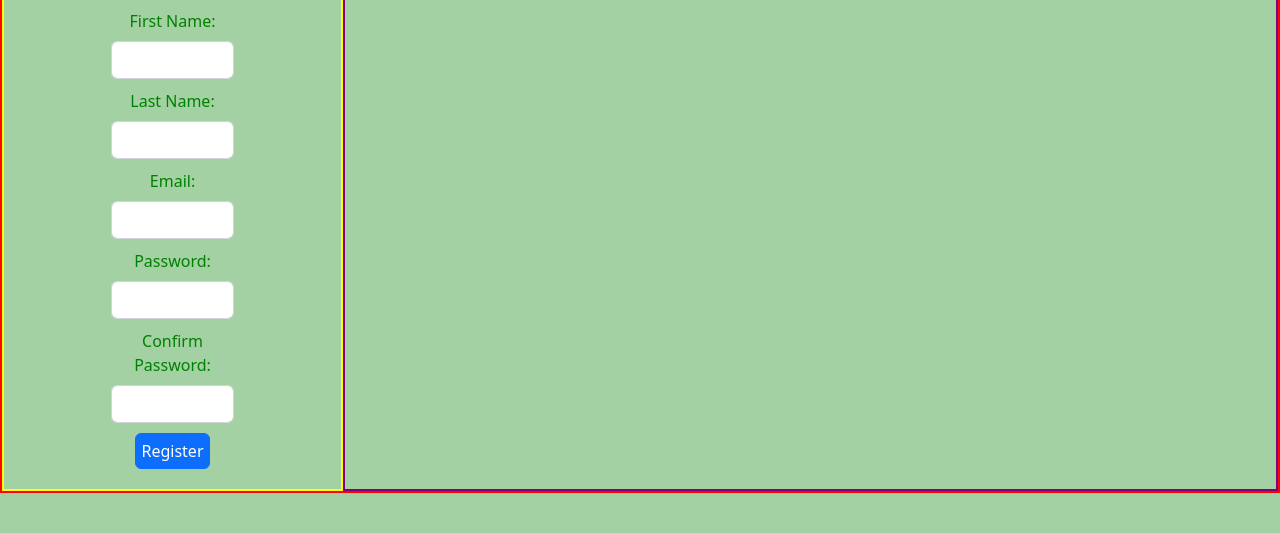
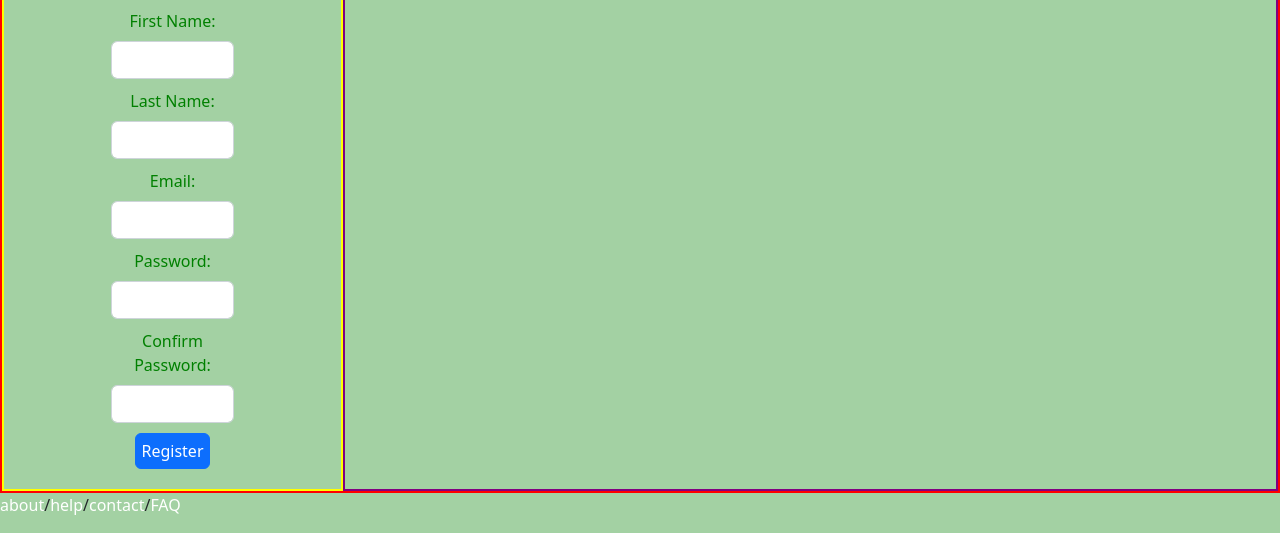
Before and after one commit to albertbravo650/Projects, a Flask app: page / in a window 1280 px wide. Shown: the part 429-962 px from the top of the page. Before the commit the page ends 922 px from the top, so only its background shows below. Run offline with Flask 3, Linux system fonts and the light colour scheme.

Commit message:
next commit

```diff
--- a/python/profile/flask_app/static/style.css
+++ b/python/profile/flask_app/static/style.css
@@ -55,3 +55,7 @@ label {
     flex: 3;
     padding: 20px;
 }
+
+.bottomBar {
+    display: flex;
+}
--- a/python/profile/flask_app/static/style2.css
+++ b/python/profile/flask_app/static/style2.css
@@ -45,3 +45,7 @@ a {
     flex: 3;
     padding: 20px;
 }
+
+.bottomBar {
+    display: flex;
+}
--- a/python/profile/flask_app/templates/home.html
+++ b/python/profile/flask_app/templates/home.html
@@ -35,6 +35,7 @@
 
             </div>
         </div>
+    </div>
     <div class="bottomBar">
         <a href="/">about</a>
         <p>/</p>
@@ -44,6 +45,5 @@
         <p>/</p>
         <a href="/">FAQ</a>
     </div>
-    </div>
 </body>
 </html>
--- a/python/profile/flask_app/templates/login.html
+++ b/python/profile/flask_app/templates/login.html
@@ -72,8 +72,14 @@
 
         </div>
     </div>
-
-
-
+    <div class="bottomBar">
+        <a href="/">about</a>
+        <p>/</p>
+        <a href="/">help</a>
+        <p>/</p>
+        <a href="/">contact</a>
+        <p>/</p>
+        <a href="/">FAQ</a>
+    </div>
 </body>
 </html>
```
Lines whose indentation alone changed are shown as unchanged.
